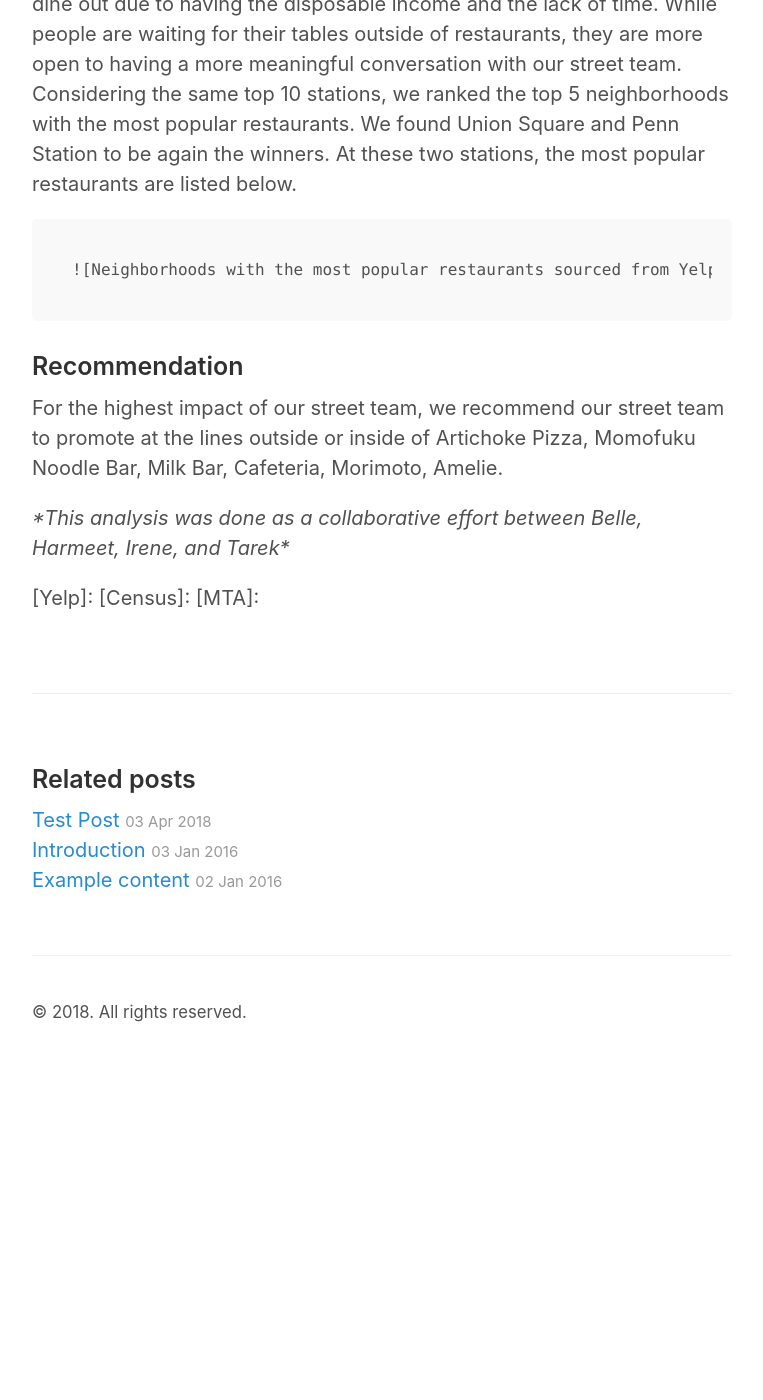
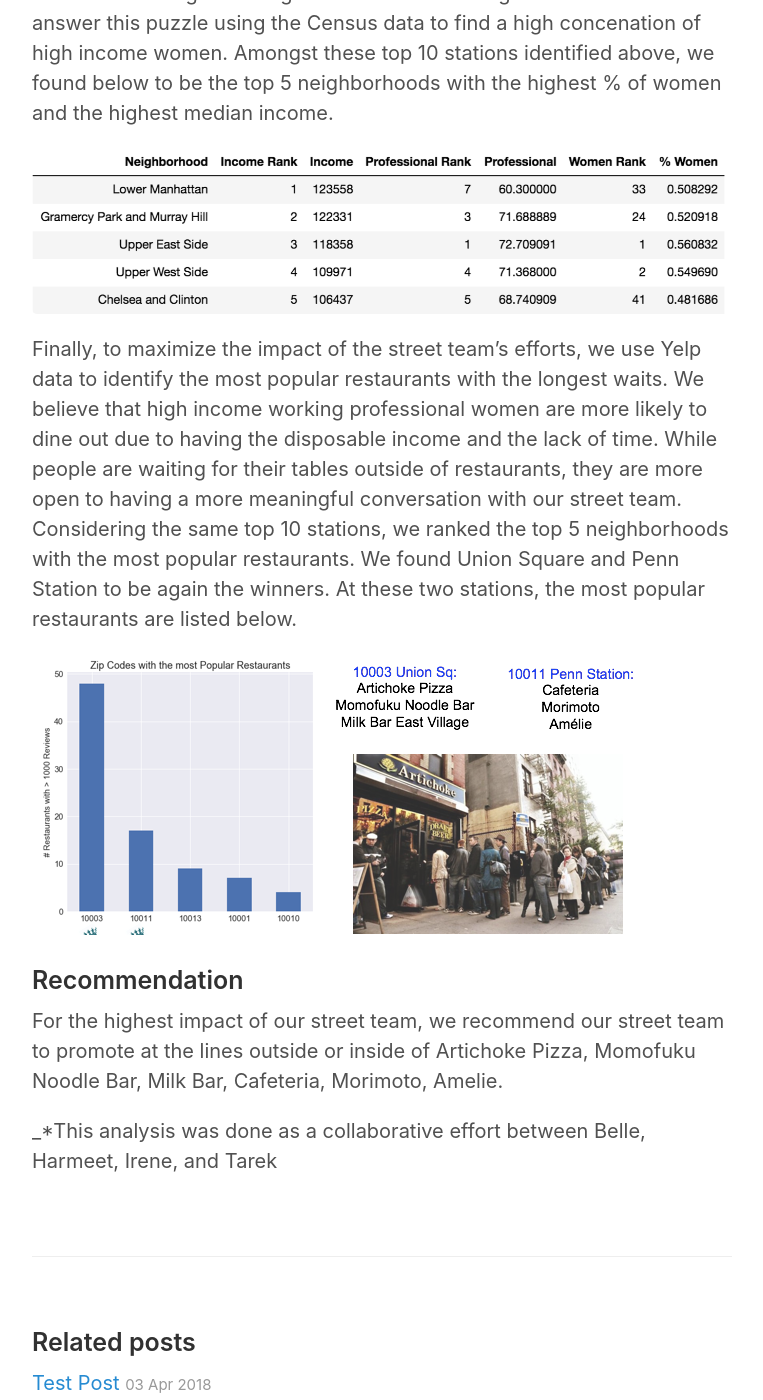
Before and after one commit to bellepeng/bellepeng.github.io, a Jekyll site: the page built from _posts/2018-07-06-project-benson.md, in a window 1280 px wide and 1400 px high, scrolled down 1796 px. Shown: the whole window, without its empty margins (258-1021 px from the left). Built offline with Jekyll 4.4.1, drawn with Linux system fonts in a browser that asks for light colours; our own code applies the rules of GitHub Pages for plain Markdown files; before the commit the page ends 2862 px from its top, so only the background shows below that; some of the changed text lies outside the part shown.

Commit message:
Added images to my blog

````diff
--- a/_posts/2018-07-06-project-benson.md
+++ b/_posts/2018-07-06-project-benson.md
@@ -25,19 +25,17 @@
 
 We determined the highest volume subway stations using the MTA data. Our analysis suggests the 10 highest volume subway stations are Penn Station (with a whopping 25 million entries and exits daily), Grand Central (22 million), 34th St / Herald Square, 14th St / Union Square as shown below.
 
-![MTA Bar][MTA]
+![MTA](/images/mta_bar.png)
 
 However, volume isn't the only factor. Our target demographics is the high income working professional women, because this segment is more likely to support our cause of participation of women in Tech. We want to hone into the most targetted neighborhoods with the highest volumne. We answer this puzzle using the Census data to find a high concenation of high income women. Amongst these top 10 stations identified above, we found below to be the top 5 neighborhoods with the highest % of women and the highest median income.
 
-![Census Table][Census]
+![Census Table](/images/census_table.png)
 
 
 
 Finally, to maximize the impact of the street team's efforts, we use Yelp data to identify the most popular restaurants with the longest waits. We believe that high income working professional women are more likely to dine out due to having the disposable income and the lack of time. While people are waiting for their tables outside of restaurants, they are more open to having a more meaningful conversation with our street team. Considering the same top 10 stations, we ranked the top 5 neighborhoods with the most popular restaurants. We found Union Square and Penn Station to be again the winners. At these two stations, the most popular restaurants are listed below.
 
-```
-![Neighborhoods with the most popular restaurants sourced from Yelp][Yelp]
-```
+![Yelp](/images/yelp.png)
 
 ### Recommendation
 
@@ -45,8 +43,4 @@
 
 
 
-_*This analysis was done as a collaborative effort between Belle, Harmeet, Irene, and Tarek*_
-
-[Yelp]:
-[Census]:
-[MTA]:
+_*This analysis was done as a collaborative effort between Belle, Harmeet, Irene, and Tarek
````
Also changed, not shown: other parts of _posts/2018-07-06-project-benson.md (+1 -1 lines), images/census_table.png (added), images/mta_bar.png (added), images/yelp.png (added).
